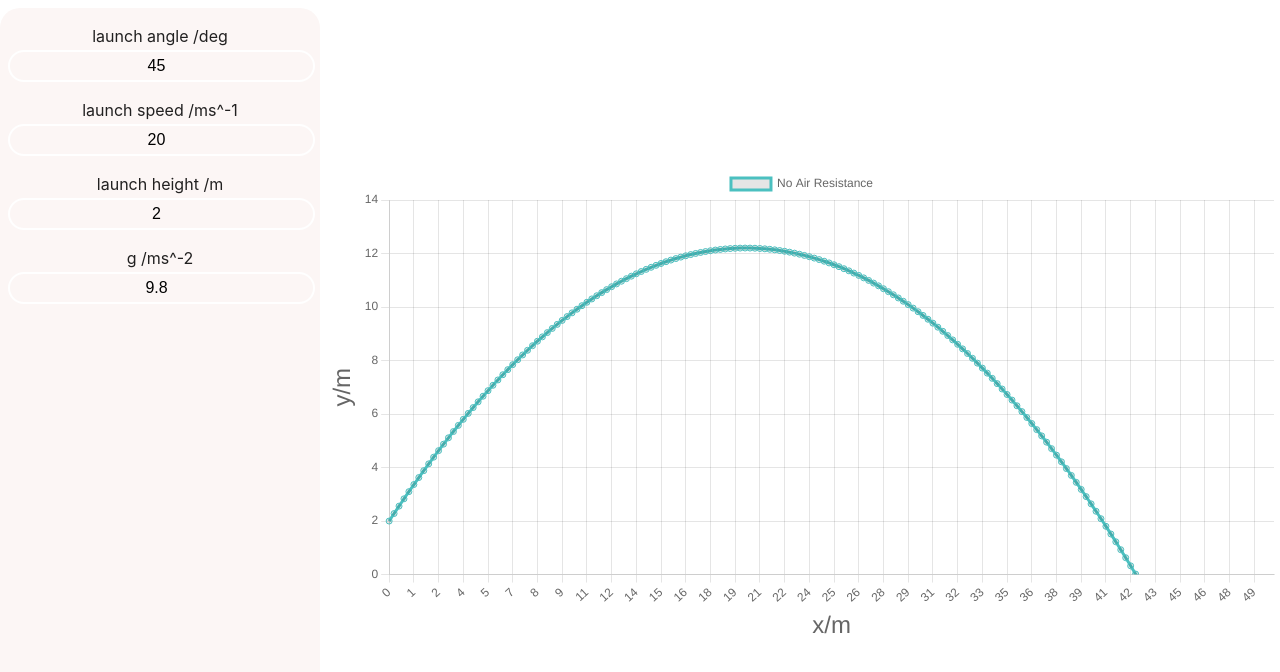
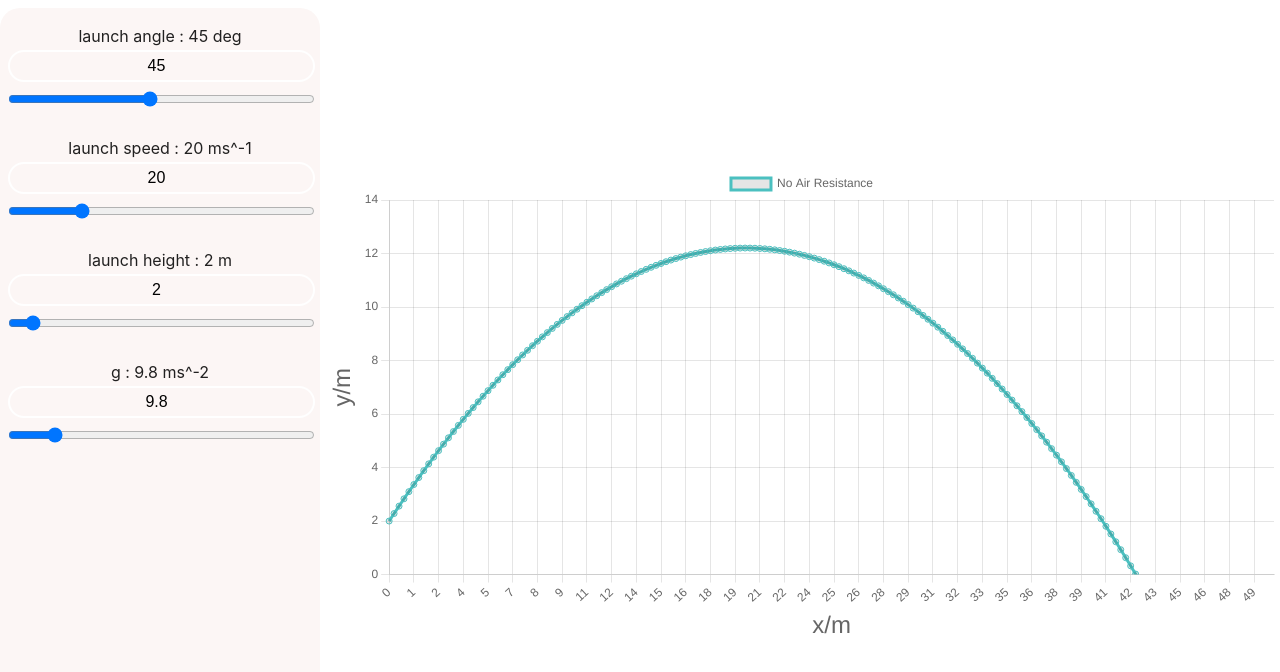
Before and after one commit to JayceFR/projectile, a React (Vite) app in the folder Projectile/: page / in a window 1280 px wide. Shown: the top 672 px of the page. Built offline with nearby package versions, Linux system fonts and the light colour scheme.

Commit message:
added sliders

```diff
--- a/Projectile/src/components/input.jsx
+++ b/Projectile/src/components/input.jsx
@@ -1,4 +1,13 @@
 function Input(props){
+  if(props.type == "float"){
+    return (
+      <>
+        <p>{props.name} : {props.value} {props.unit}</p> <input className="text" value={props.value} onChange={e => {props.change_method(parseFloat(e.target.value))}} type="number"></input>
+        <input className="slider"  value = {props.value} onChange={e => {props.change_method(parseFloat(e.target.value))}} type="range"/>
+      </>
+    )
+  }
+  else if (props.type == "int"){
     return (
       <>
         <p>{props.name}</p>
@@ -6,5 +15,15 @@ function Input(props){
       </>
     )
   }
+  else{
+    return (
+      <>
+        <p>{props.name}</p>
+        <input value = {props.value} onChange={e => {props.change_method(e.target.value)}} type="number"/>
+      </>
+    )
+  }
+
+}
 
 export default Input
--- a/Projectile/src/physics/challenge1.jsx
+++ b/Projectile/src/physics/challenge1.jsx
@@ -36,10 +36,10 @@ function Challenge1(props){
   return (
     <>
       <div className="controls">
-        <Input name={"launch angle /deg"} value={angle} change_method={setAngle}/>
-        <Input name={"launch speed /ms^-1"} value={vel} change_method={setVel}/>
-        <Input name={"launch height /m"} value={height} change_method={setHeight}/>
-        <Input name={"g /ms^-2"} value={g} change_method={setg}/>
+        <Input name={"launch angle"} unit={"deg"} value={angle} change_method={setAngle} type={'float'}/>
+        <Input name={"launch speed"} unit={"ms^-1"} value={vel} change_method={setVel} type={'float'}/>
+        <Input name={"launch height"} unit={"m"} value={height} change_method={setHeight} type={'float'}/>
+        <Input name={"g"} value={g} unit={"ms^-2"} change_method={setg} type = {'float'}/>
       </div>
       <div className="canvas">
         <div className="graph">
```
Lines whose indentation alone changed are shown as unchanged.
